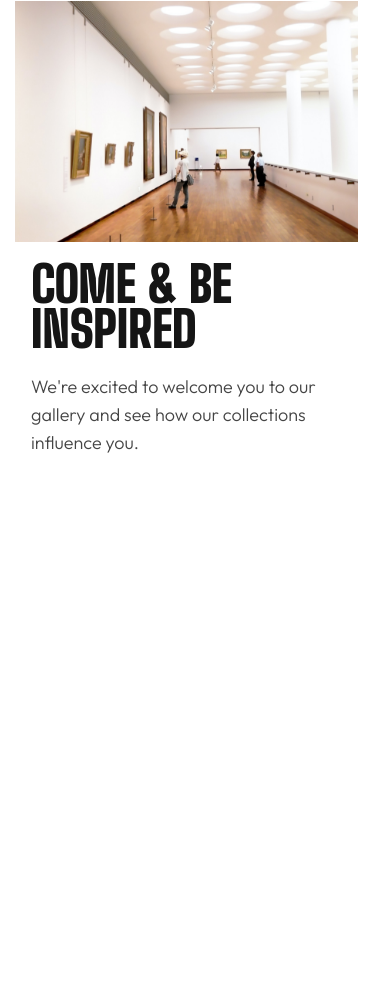
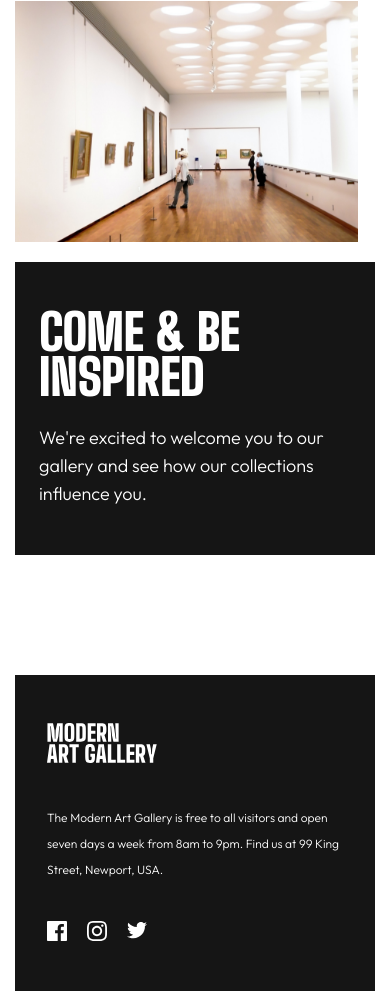
Before and after one commit to nHaMaP/03-modernartgallery, a website built with Vite: page index.html in a window 390 px wide. Shown: the part 1653-2652 px from the top of the page. Before the commit the page ends 2376 px from the top, so only its background shows below. Built offline with nearby package versions, Linux system fonts and the light colour scheme; files whose address does not match are found by name.

Commit message:
completed index.html mobile

```diff
--- a/index.html
+++ b/index.html
@@ -90,7 +90,7 @@
 
       <footer>
 
-        <figure><img src="./src/img/stickMODERNARTGALLERY.svg" alt="logotipo"></figure>
+        <figure><img src="./src/assets/img/stickMODERNARTGALLERY.svg" alt="logotipo"></figure>
 
         <p>The Modern Art Gallery is free to all visitors
           and open seven days a week from 8am to
@@ -100,9 +100,9 @@
 
         <div class="social-media">
           <ul>
-            <li><a href="#"><img src="" alt="logo Facebook"></a></li>
-            <li><a href="#"><img src="" alt="logo Instagram"></a></li>
-            <li><a href="#"><img src="" alt="logo Twitter"></a></li>
+            <li><a href="#"><img src="./src/assets/img/social-media/logoFacebook.svg" alt="logo Facebook"></a></li>
+            <li><a href="#"><img src="./src/assets/img/social-media/logoInstagram.svg" alt="logo Instagram"></a></li>
+            <li><a href="#"><img src="./src/assets/img/social-media/logoTwitter.svg" alt="logo Twitter"></a></li>
           </ul>
         </div>
       </footer>
--- a/src/sass/layout/_footer.scss
+++ b/src/sass/layout/_footer.scss
@@ -1,11 +1,51 @@
-
-
-
+@use '../abstracts/abstracts' as v;
 
 
 
 
 
 footer {
-    visibility: hidden;
+    background-color: v.$black;
+
+    height: 316px;
+
+    figure {
+        margin: 0;
+        width: 375px;
+
+        img {
+            width: 110.05px;
+            height: 40px;
+            margin-top: 48px;
+            margin-bottom: 38px;
+            margin-left: 32px;
+            color: v.$white;
+        }
+    }
+
+    p {
+        font-family: v.$text;
+        font-size: 12px;
+        line-height: 26px;
+        color:v.$white;
+        margin: 0 32px 38px 32px;
+    }
+
+    .social-media {
+
+        ul {
+            @include v.reset_ul;
+            display: flex;
+            align-items: center;
+            gap: 20px;
+            margin: 0 0 48px 32px;
+
+            li:hover {
+                transform: scale(1.2);
+                transition: 0.5s ease-in;
+            }
+
+        }
+    }
+
 }
--- a/src/sass/layout/_section.scss
+++ b/src/sass/layout/_section.scss
@@ -52,4 +52,24 @@
             width: 100%;
         }
     }
+
+    .cta {
+        background-color: v.$black;
+        margin-bottom: 120px;
+        h2 {
+            font-family: v.$heading;
+            font-size: 50px;
+            line-height: 45px;
+            color: v.$white;
+            margin: 48px 24px 24px 24px;
+        }
+
+        p {
+            font-family: v.$text;
+            font-size: 18px;
+            line-height: 28px;
+            color: v.$white;
+            margin: 0 24px 47px 24px;
+        }
+    }
 }
```
